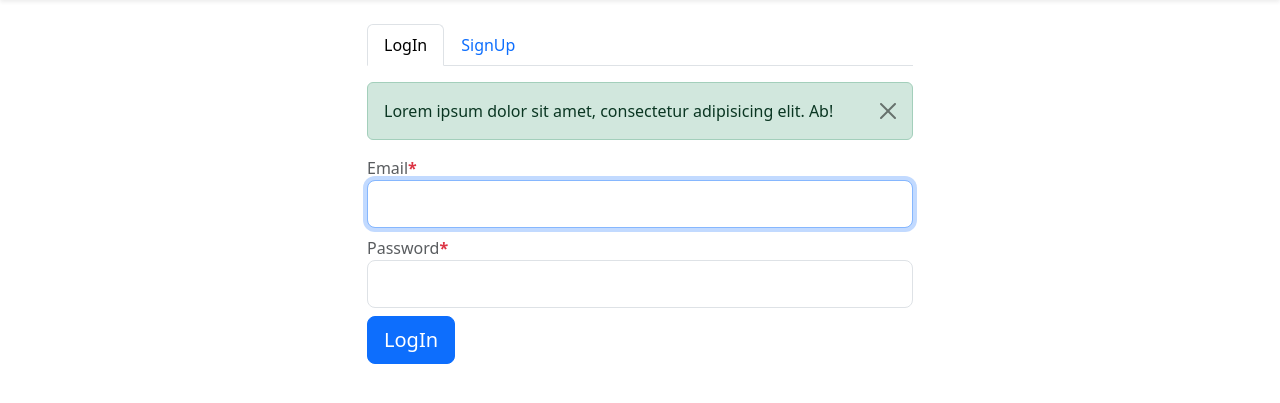
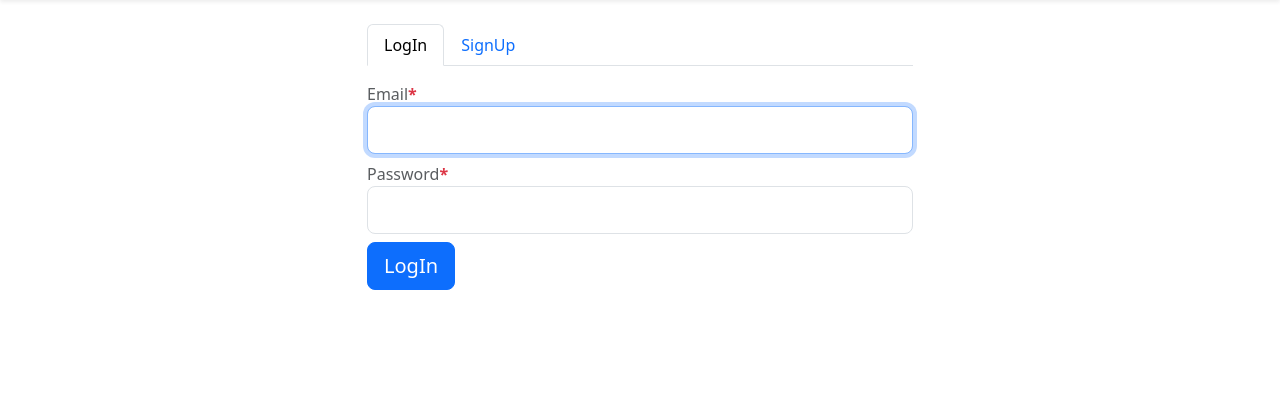
Before and after one commit to raobadalyadav11/CrowdFreeCut, a Django app: page /login-signup/ in a window 1280 px wide. Shown: the part 72-475 px from the top of the page. Run offline with Django 4.2, Linux system fonts and the light colour scheme.

Commit message:
minor change

```diff
--- a/templates/home/login-signup.html
+++ b/templates/home/login-signup.html
@@ -24,10 +24,12 @@
             <div class="tab-content" id="myTabContent">
                 <div class="tab-pane fade show active" id="login-tab-pane" role="tabpanel"
                     aria-labelledby="login-tab" tabindex="0">
-                    <div class="alert mt-3 alert-success alert-dismissible fade show" role="alert">
-                        Lorem ipsum dolor sit amet, consectetur adipisicing elit. Ab!
-                        <button type="button" class="btn-close" data-bs-dismiss="alert" aria-label="Close"></button>
-                    </div>
+                   {% for message in messages %}
+                   <div class="alert mt-3 alert-success alert-dismissible fade show" role="alert">
+                    {{message}}
+                    <button type="button" class="btn-close" data-bs-dismiss="alert" aria-label="Close"></button>
+                </div>
+                   {% endfor %}
                     <form action="{% url 'home:login-signup-post' 'login' %}" method="POST" class="mt-3">
                         {% csrf_token %}
                         <div class="mb-2">
```
